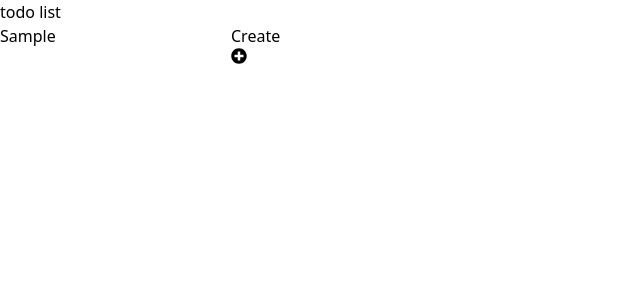
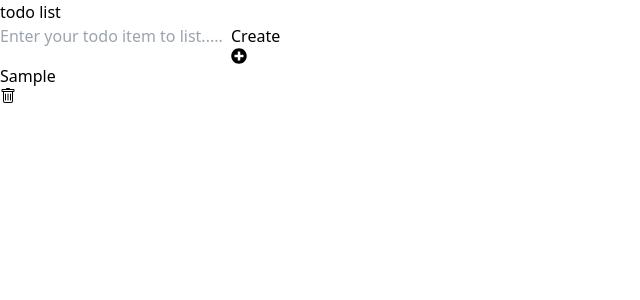
Before and after one commit to Luthando496/todo-list, a React (Vite) app: page / in a window 1280 px wide. Both pictures are taken after typing "Sample" into the empty fields and a click on the button "Create". Shown: the top 300 px of the page, without its empty margins (0-640 px from the left). Built offline with nearby package versions, Linux system fonts and the light colour scheme.

Commit message:
added delete button

```diff
--- a/package.json
+++ b/package.json
@@ -19,10 +19,6 @@
     "@types/react-dom": "^18.0.11",
     "@vitejs/plugin-react": "^4.0.0",
     "autoprefixer": "^10.4.14",
-    "eslint": "^8.38.0",
-    "eslint-plugin-react": "^7.32.2",
-    "eslint-plugin-react-hooks": "^4.6.0",
-    "eslint-plugin-react-refresh": "^0.3.4",
     "postcss": "^8.4.24",
     "tailwindcss": "^3.3.2",
     "vite": "^4.3.9"
--- a/src/App.jsx
+++ b/src/App.jsx
@@ -1,27 +1,56 @@
 import { useState } from 'react'
 
 import {FaPlusCircle} from 'react-icons/fa'
+import {BsTrash} from 'react-icons/bs'
 
 function App() {
   let [name, setName] = useState('')
+  let [todos, setTodos] = useState([])
 
+  const Submit =()=>{
+    setTodos([...todos, {task:name,isCompleted:false,id:crypto.randomUUID()}])
+    setName('')
+    console.log(crypto.randomUUID())
+  }
 
+  const toggle =(id)=>{
+    setTodos(todos.map(todo=>{
+      if(todo.id === id){
+        todo.isCompleted = !todo.isCompleted
+      }
+      return todo;
+    }))
+  }
 
 
   return (
     <>
-    <div className='w-full h-screen bg-slate-800'>
+    <div className='w-full h-full absolute top-0 bg-slate-800'>
       <header className='w-full relative h-40 bg-black'>
 
       <h2 className='text-2xl text-white text-center pt-20 tracking-[7px]'><span className='text-pink-800 font-bold'>to</span><span className='text-sky-800 font-bold'>do</span><span className='text-emerald-800 font-bold'> li</span><span className='text-orange-800 font-bold'>st</span></h2>
 
       <div className='w-full flex justify-center absolute -bottom-8'>
-      <input className='rounded-xl focus:border-none focus:border-orange-500 focus:border py-5 px-10 lg:w-[30rem] w-[15rem] sm:w-[19rem]' value={name} onChange={(e)=> setName(e.target.value)}  />
-      <button className='px-6 flex items-center gap-5 py-4 bg-orange-500 ml-4 font-mono font-semibold rounded-lg text-emerald-400'>
+      <input className='rounded-xl focus:border-none focus:border-orange-500 focus:border py-5 px-10 lg:w-[30rem] w-[15rem] sm:w-[19rem]' placeholder='Enter your todo item to list..... ' value={name} onChange={(e)=> setName(e.target.value)}  />
+      <button className='px-6 flex items-center gap-5 py-4 bg-orange-500 ml-4 font-mono font-semibold rounded-lg text-emerald-400' onClick={Submit} >
         Create <FaPlusCircle className='text-sky-500 text-2xl' />
       </button>
+      </div>
 
+
+      <div className="mt-36 flex justify-center w-full">
+        <ul className="flex flex-col gap-8">
+        {todos && todos.map((item)=>(
+          <li key={item.id} className='rounded-xl bg-yellow-800 shadow-lg  flex items-center justify-between py-3 px-10 lg:w-[30rem] w-[15rem] sm:w-[19rem]'>
+            <span onClick={()=>toggle(item.id)} className={`rounded-full p-2 border-2 ${item.isCompleted && 'bg-red-500'} border-red-600 mr-4`}></span>
+            <span className={`text-xl tracking-[4px] ${item.isCompleted && 'line-through'} font-semibold text-emerald-400`}>{item.task}</span>
+            <BsTrash className='text-2xl font-bold' onClick={() => setTodos(todos.filter(todo=>todo.name !== item.task))}/>
+          </li>
+        ))}
+
+        </ul>
       </div>
+
 
       </header>
 
```
Also changed, not shown: .eslintrc.cjs (deleted), 1 other file (tests, documents, lock files or other folders).
